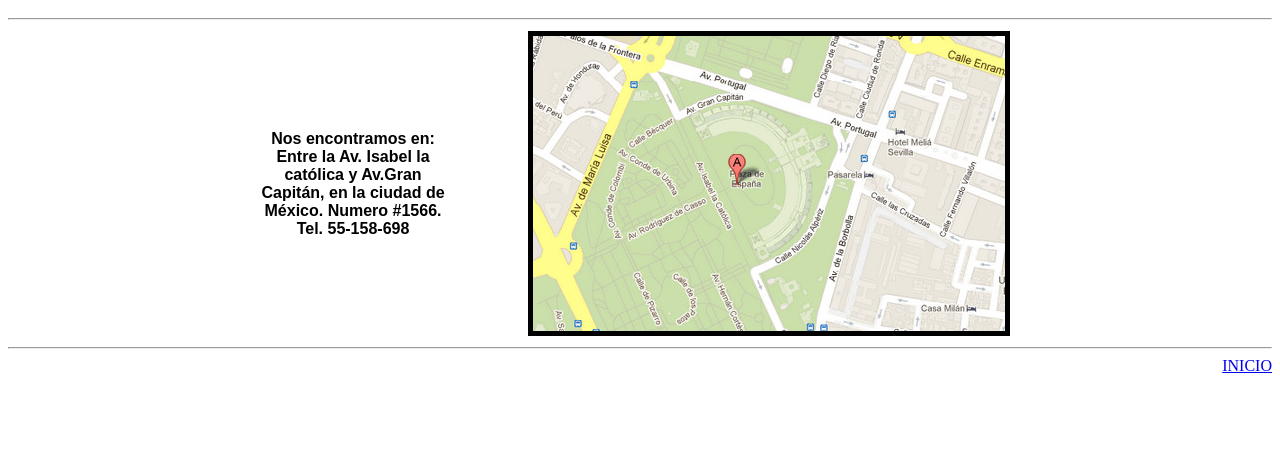
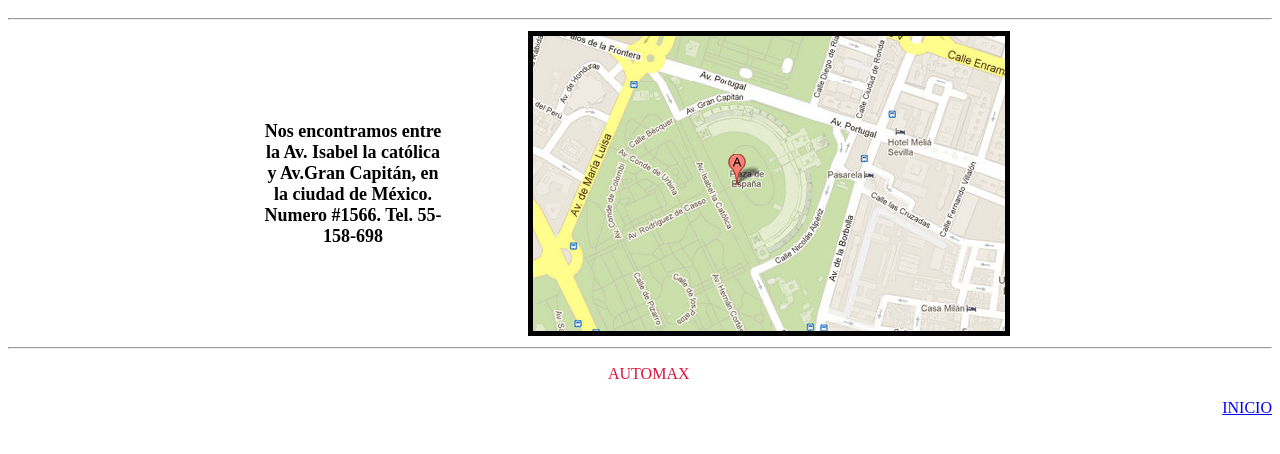
Before and after one commit to xime-rom912/Proyecto2, a plain HTML site: page WWW/ubi.html in a window 1280 px wide. Shown: the part 48-502 px from the top of the page. Drawn offline with Linux system fonts and the light colour scheme.

Commit message:
Modifique ubi.html y stylesU

```diff
--- a/WWW/css/stylesU.css
+++ b/WWW/css/stylesU.css
@@ -4,7 +4,8 @@ table{
 }
 th{
     padding-right: 80px;
-    font-family: sans-serif;
+    font-size: 18px;
+    font-family: 'Times New Roman', Times, serif;
 }
 h1{
     padding-left: 555px;
@@ -16,3 +17,10 @@ img{
 a{
     float:right;
 }
+p{
+    padding-left: 600px;
+    color:crimson;
+}
+#fot{
+    background:darkgray;
+}
--- a/WWW/ubi.html
+++ b/WWW/ubi.html
@@ -10,13 +10,14 @@
 		<hr>
   		<table>
 			<tr>
-				<th>Nos encontramos en: Entre la Av. Isabel la católica y Av.Gran Capitán, en la ciudad de México. Numero #1566. Tel. 55-158-698</th>
+				<th>Nos encontramos entre la Av. Isabel la católica y Av.Gran Capitán, en la ciudad de México. Numero #1566. Tel. 55-158-698</th>
 				<th><img src="./images/ubi.jpg"></th>
 			</tr>
 		</table>
 		<hr>
  	</body>
 	<footer>
+		<p>AUTOMAX</p>
 		<a id="show" href="./index.html">INICIO</a>
 	</footer>
 </html>
```
